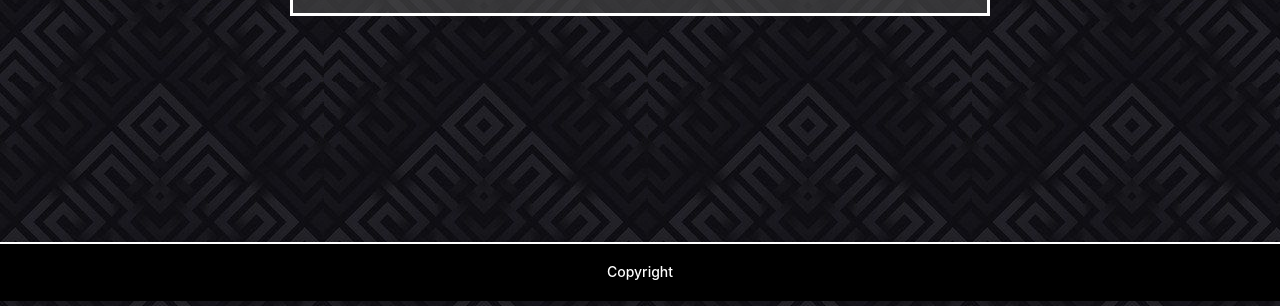
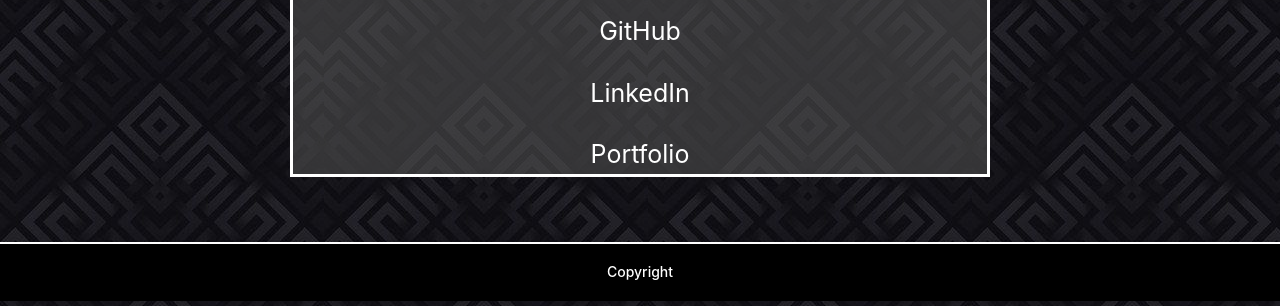
Before and after one commit to karleighponnock/New-Responsive-Portfolio, a plain HTML site: page about.html in a window 1280 px wide. Shown: the part 494-800 px from the top of the page. Drawn offline with nearby package versions, Linux system fonts and the light colour scheme.

Commit message:
links added to about page

```diff
--- a/about.html
+++ b/about.html
@@ -48,8 +48,9 @@
           done by myself. As I create coding projects I will replace the paintings with my coding portfolio! This is
           only the begining of my coding journey, come along!
         </p>
-
-
+        <a class="links" href="https://github.com/karleighponnock" target="_blank">GitHub</a> </br>
+        <a class="links" href="https://www.linkedin.com/in/karleigh-ponnock-3601421aa/" target="_blank">LinkedIn</a> </br>
+        <a class="links" href="https://github.com/karleighponnock" target="_blank">Portfolio</a>
       </div>
 
 
--- a/style.css
+++ b/style.css
@@ -38,6 +38,21 @@ body {
     margin-bottom: 10%;
 
  }
+
+ .links{
+    display: table;
+    width: 100%; /*Optional*/
+    table-layout: fixed; /*Optional*/
+text-align: center;
+font-size: 25px;
+color: white;
+ }
+
+ .links:hover{
+     background-color: rgb(0, 0, 0, .6);
+     padding: 5px;
+ }
+
   #firstpic {
     max-width: 50%;
     float: left;
@@ -64,6 +79,8 @@ body {
      background-color:  hsl(0, 0%, 31%, .6);
      color: white;
   }
+
+
 
   #portfolio {
     box-sizing: border-box;
```
Also changed, not shown: portfolio.html (+2 -2 lines).
